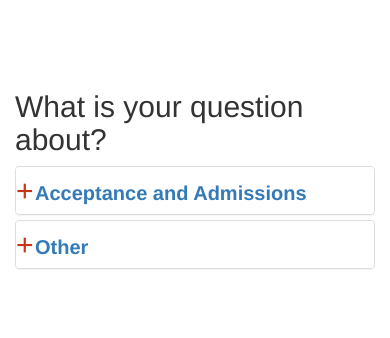
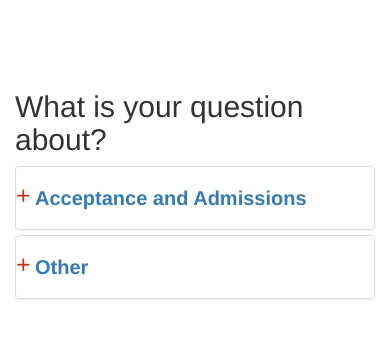
Before and after one commit to timomulder/hci_cw2, a plain HTML site: page index.html in a window 390 px wide. Drawn offline with Linux system fonts and the light colour scheme.

Commit message:
mobile friendly

```diff
--- a/css/custom.css
+++ b/css/custom.css
@@ -70,3 +70,13 @@ h4{
   font-size:30px;
   font-style: bold;
 }
+@media (max-width: 1023px) {
+  .panel-group .panel-heading a {
+    padding-bottom: 20px;
+    padding-top: 20px;
+  }
+  .panel-group .panel-heading a:before {
+    top:15px;
+    font-size:25px;
+ }
+}
```
